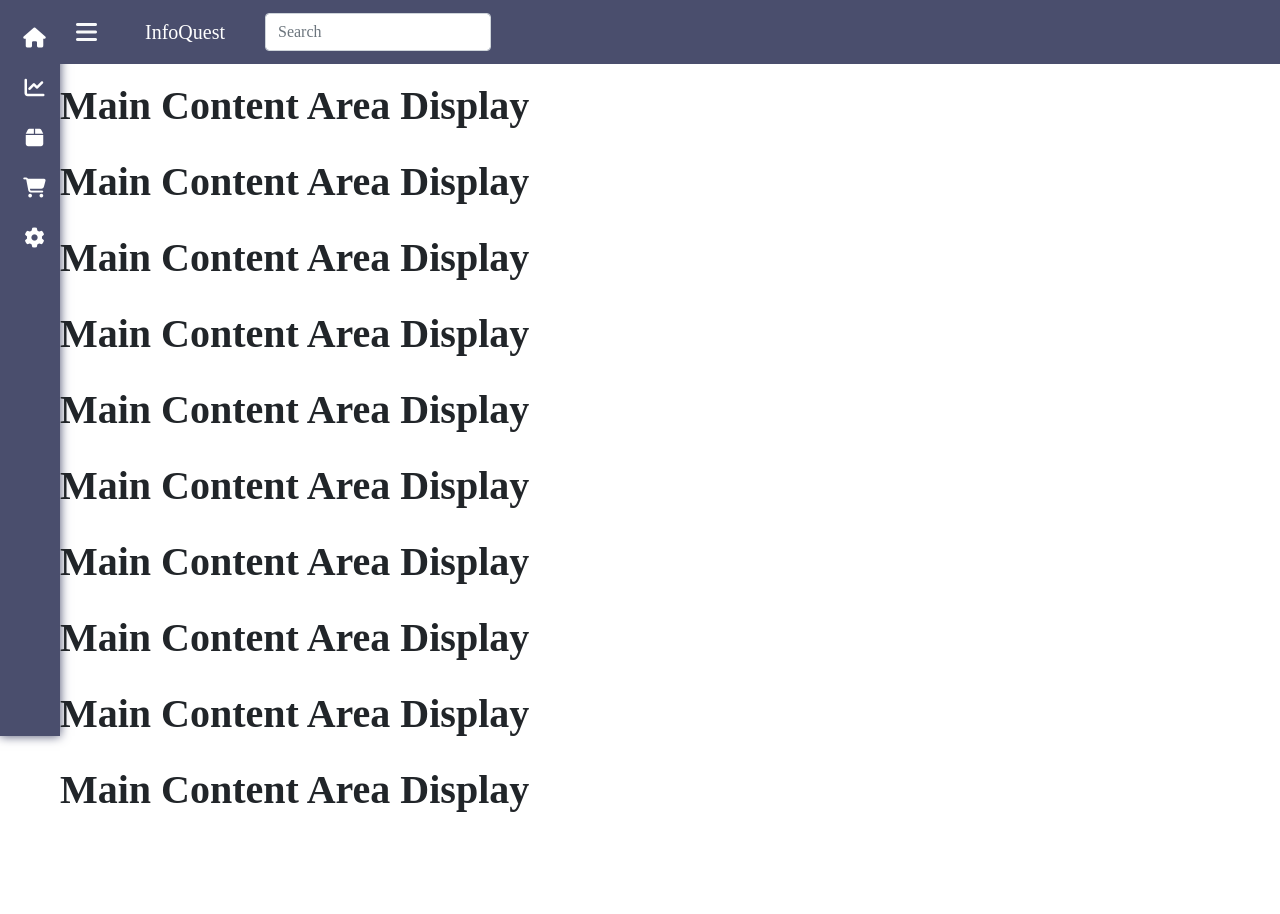
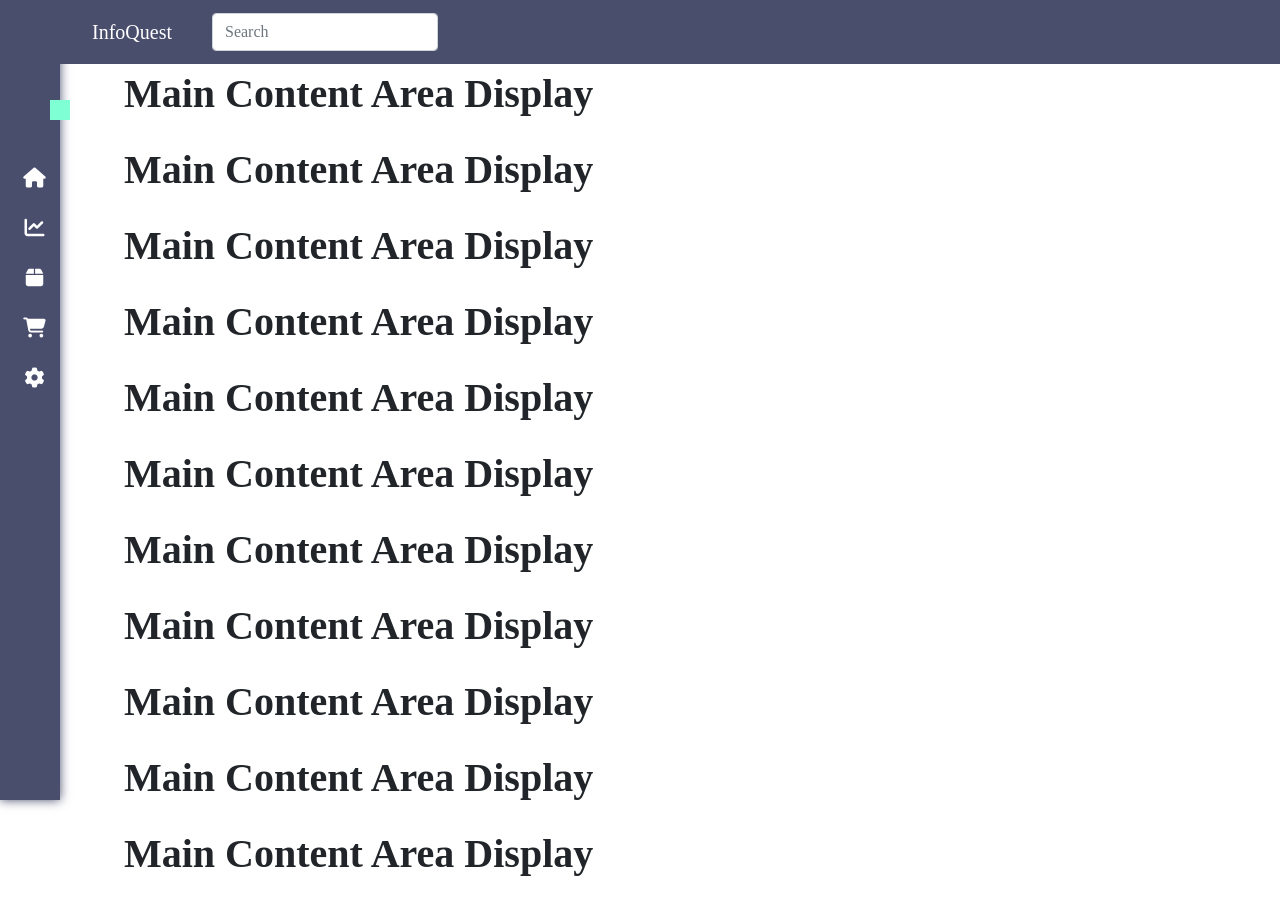
Before and after one commit to niteshsingh7463/sidebar-navigation, an Angular app: page / in a window 1280 px wide. Shown: the top 914 px of the page. Before the commit the page ends 836 px from the top, so only its background shows below. Built offline with nearby package versions, Linux system fonts and the light colour scheme.

Commit message:
fixed toggle button for desktop view

```diff
--- a/src/app/app.component.html
+++ b/src/app/app.component.html
@@ -3,12 +3,17 @@
 
 <div class="container-fluid g-0">
   <main>
-    <app-sidebar [sideNavStatus]="sideNavStatus"
-    [ngClass]="{'app-sidebar-open': sideNavStatus}"></app-sidebar>
+    <div class="overlay" [ngClass]="{'display-overlay': sideNavStatus}" (click)="sideNavStatus=false"></div>
+    <app-sidebar [sideNavStatus]="sideNavStatus" [ngClass]="{'app-sidebar-open': sideNavStatus}"></app-sidebar>
+
+    <div class="sidebar-toggler" [ngClass]="{'sidebar-toggler-open': sideNavStatus}"
+      (click)="sideNavStatus=!sideNavStatus"></div>
 
     <div class="display-area" [ngClass]="{'display-area-shrink': sideNavStatus}">
 
-  <app-header (sideNavToggled)="sideNavStatus = $event;"></app-header>
+      <app-header [menuStatus]="sideNavStatus" (sideNavToggled)="sideNavStatus = $event;"></app-header>
+
+      <div class="main-content-area p-3 m-5">
         <p class="fs-1 fw-bold fst-talic">Main Content Area Display</p>
         <p class="fs-1 fw-bold fst-talic">Main Content Area Display</p>
         <p class="fs-1 fw-bold fst-talic">Main Content Area Display</p>
@@ -21,5 +26,6 @@
         <p class="fs-1 fw-bold fst-talic">Main Content Area Display</p>
         <p class="fs-1 fw-bold fst-talic">Main Content Area Display</p>
       </div>
+    </div>
   </main>
 </div>
--- a/src/app/app.component.scss
+++ b/src/app/app.component.scss
@@ -5,16 +5,18 @@ app-header {
     height: 4rem;
     z-index: 2;
 }
+
 main {
     position: absolute;
     width: 100%;
     z-index: 1;
 }
+
 app-sidebar {
-    position: absolute;
+    position: fixed;
     left: 0rem;
     width: 60px;
-    height: calc(100vh - 4rem);
+    height: 100%;
     border: 2px solid #4A4E6D;
     box-shadow: 0px 0px 10px #4A4E6D;
     background-color: #4A4E6D !important;
@@ -22,33 +24,82 @@ app-sidebar {
     white-space: nowrap;
     transition: width 250ms ease-in;
 }
+
 .app-sidebar-open {
     width: 250px !important;
 }
+
 .display-area {
     position: absolute;
     left: 60px;
     width: calc(100% - 60px);
-    transition: left 250ms ease-in ,width 250ms ease-in;
+    transition: left 250ms ease-in, width 250ms ease-in;
 }
+
 .display-area-shrink {
     width: calc(100% - 250px);
     left: 250px;
 }
 
 
-    @media only screen and (max-width: 450px) {
-        .display-area-shrink {
+@media only screen and (max-width: 450px) {
+    .display-area-shrink {
         width: 100%;
         left: 0px;
-      }
-      .display-area{
+
+    }
+
+    .display-area {
         width: 100%;
         left: 0px;
-      }
-      app-sidebar {
+    }
+
+    app-sidebar {
         width: 0px;
         border: none;
-        z-index: 1;
+        z-index: 4;
+        transition: width 150ms ease-in;
+        height: calc(100vh - 2rem);
+        top: 1rem;
     }
+
+    .display-overlay {
+        visibility: visible !important;
+        opacity: 1 !important;
     }
+
+    .sidebar-toggler {
+        display: none;
+    }
+}
+
+.overlay {
+    position: fixed;
+    visibility: hidden;
+    opacity: 0;
+    transition: opacity 500ms;
+    width: 100%;
+    height: 100%;
+    top: 0;
+    left: 0;
+    right: 0;
+    bottom: 0;
+    background-color: rgba(0, 0, 0, 0.5);
+    z-index: 3;
+    cursor: pointer;
+}
+
+
+.sidebar-toggler {
+    width: 20px;
+    height: 20px;
+    background-color: aquamarine;
+    position: fixed;
+    top: 100px;
+    left: 50px;
+    transition: left 250ms ease-in;
+}
+
+.sidebar-toggler-open {
+    left: 240px !important;
+}
--- a/src/app/header/header.component.scss
+++ b/src/app/header/header.component.scss
@@ -1,6 +1,7 @@
 nav {
     height: 100%;
 }
+
 .side-nav-button {
     display: flex;
     justify-content: center;
@@ -8,7 +9,14 @@ nav {
     font-size: 1.5rem;
     cursor: pointer;
 }
-.side-nav-button:hover{
+
+.side-nav-button:hover {
     background-color: gray;
     border-radius: 30%;
 }
+
+@media only screen and (min-width: 450px) {
+    .side-nav-button {
+        display: none;
+    }
+}
--- a/src/app/header/header.component.ts
+++ b/src/app/header/header.component.ts
@@ -1,4 +1,4 @@
-import { Component, EventEmitter, OnInit, Output } from '@angular/core';
+import { Component, EventEmitter, Input, OnInit, Output } from '@angular/core';
 
 @Component({
   selector: 'app-header',
@@ -8,7 +8,7 @@ import { Component, EventEmitter, OnInit, Output } from '@angular/core';
 export class HeaderComponent implements OnInit {
 
   @Output() sideNavToggled = new EventEmitter<boolean>();
-  menuStatus: boolean = false;
+  @Input() menuStatus: boolean = false;
 
   constructor(){}
 
--- a/src/app/sidebar/sidebar.component.scss
+++ b/src/app/sidebar/sidebar.component.scss
@@ -1,29 +1,35 @@
-
 .border-white {
     border: 1px solid white;
 }
+
 .side-nav-content {
     color: white;
     width: 230px;
     margin-left: 10px;
     margin-right: 10px;
-    margin-top: 10px;
+    // margin-top: 10px;
+    position: absolute;
+    top: 150px;
 }
+
 .nav-list {
     list-style: none;
     height: 100%;
     padding: 0%;
     margin-bottom: 0%;
 }
+
 .nav-list-item {
     display: flex;
     align-items: center;
     height: 50px;
 }
-.nav-list-open .nav-list-item:hover{
+
+.nav-list-open .nav-list-item:hover {
     background-color: rgba(255, 255, 255, 0.3);
     border-radius: 10px;
 }
+
 .nav-list-item i {
     font-size: 20px;
     height: 25px;
@@ -33,14 +39,13 @@
     text-align: center;
     line-height: 25px;
 }
+
 .nav-list-item span {
     width: 170px;
     text-transform: capitalize;
 }
+
 a {
     text-decoration: none;
     color: white;
 }
-.nav-list-open {
-
-}
```
Also changed, not shown: src/app/header/header.component.html (line endings or trailing spaces), src/app/sidebar/sidebar.component.html (indentation only). Lines whose indentation alone changed are shown as unchanged.
